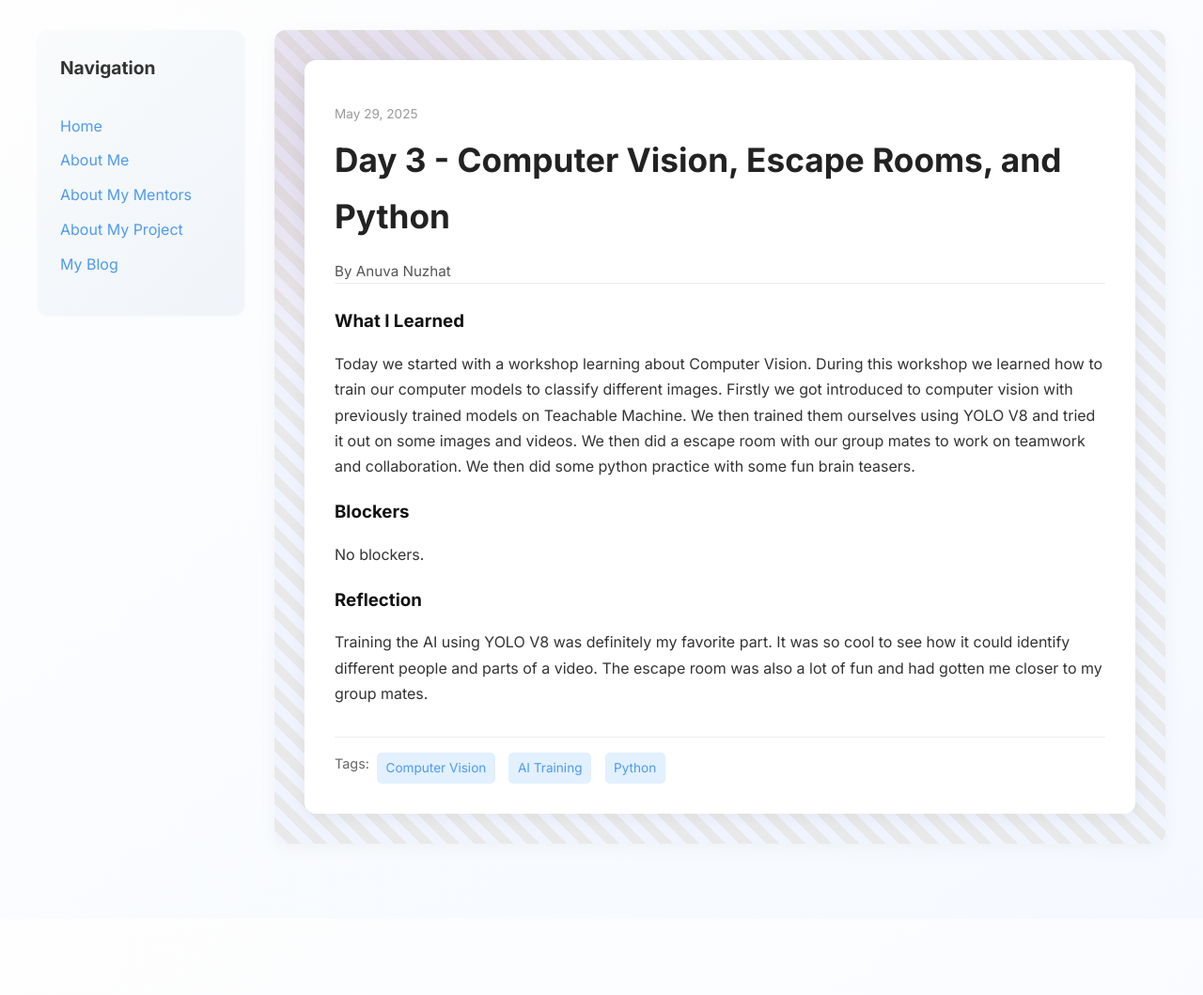
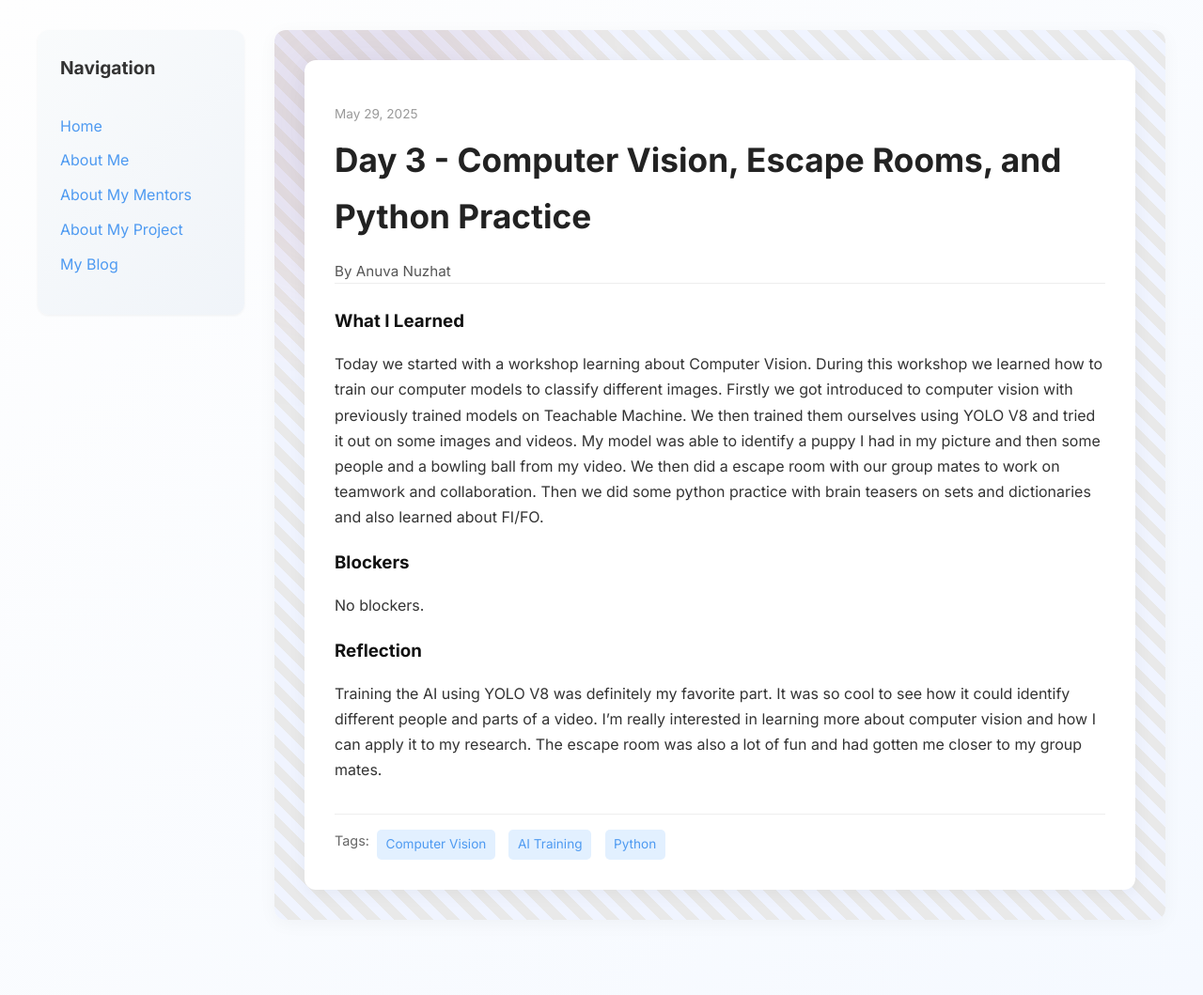
Before and after one commit to anuvanuzhat/anuvanuzhat.github.io, a Jekyll site: the page built from _posts/2025-05-29-day-3.md, in a window 1280 px wide. Shown: the whole page at 94% size. Built offline with Jekyll 4.4.1, drawn with Linux system fonts in a browser that asks for light colours; before the commit the page ends 978 px from its top, so only the background shows below that.

Commit message:
Update 2025-05-29-day-3.md

```diff
--- a/_posts/2025-05-29-day-3.md
+++ b/_posts/2025-05-29-day-3.md
@@ -1,17 +1,18 @@
 ---
 layout: post
-title: "Day 3 - Computer Vision, Escape Rooms, and Python"
+title: "Day 3 - Computer Vision, Escape Rooms, and Python Practice"
 date: 2025-05-29
 author: Anuva Nuzhat
 permalink: /day3.html
 tags: ["Computer Vision", "AI Training", "Python"]
 
 what_i_learned: |
-  Today we started with a workshop learning about Computer Vision. During this workshop we learned how to train our computer models to classify different images. Firstly we got introduced to computer vision with previously trained models on Teachable Machine. We then trained them ourselves using YOLO V8 and tried it out on some images and videos. We then did a escape room with our group mates to work on teamwork and collaboration. We then did some python practice with some fun brain teasers.
+  Today we started with a workshop learning about Computer Vision. During this workshop we learned how to train our computer models to classify different images. Firstly we got introduced to computer vision with previously trained models on Teachable Machine. We then trained them ourselves using YOLO V8 and tried it out on some images and videos. My model was able to identify a puppy I had in my picture and then some people and a bowling ball from my video.
+  We then did a escape room with our group mates to work on teamwork and collaboration. Then we did some python practice with brain teasers on sets and dictionaries and also learned about FI/FO.
 
 blockers: |
   No blockers.
 
 reflection: |
-  Training the AI using YOLO V8 was definitely my favorite part. It was so cool to see how it could identify different people and parts of a video. The escape room was also a lot of fun and had gotten me closer to my group mates.
+  Training the AI using YOLO V8 was definitely my favorite part. It was so cool to see how it could identify different people and parts of a video. I'm really interested in learning more about computer vision and how I can apply it to my research. The escape room was also a lot of fun and had gotten me closer to my group mates.
 ---
```
